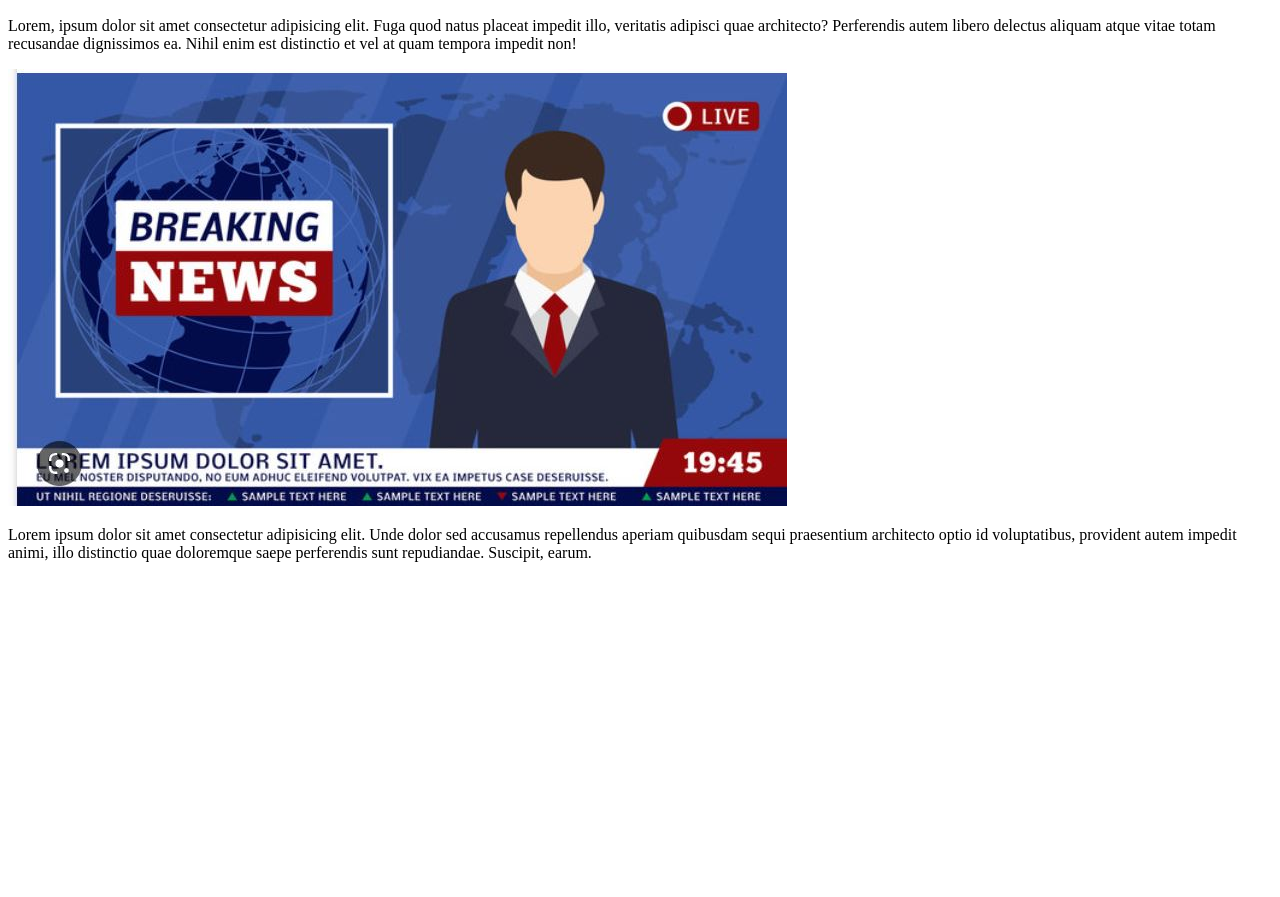
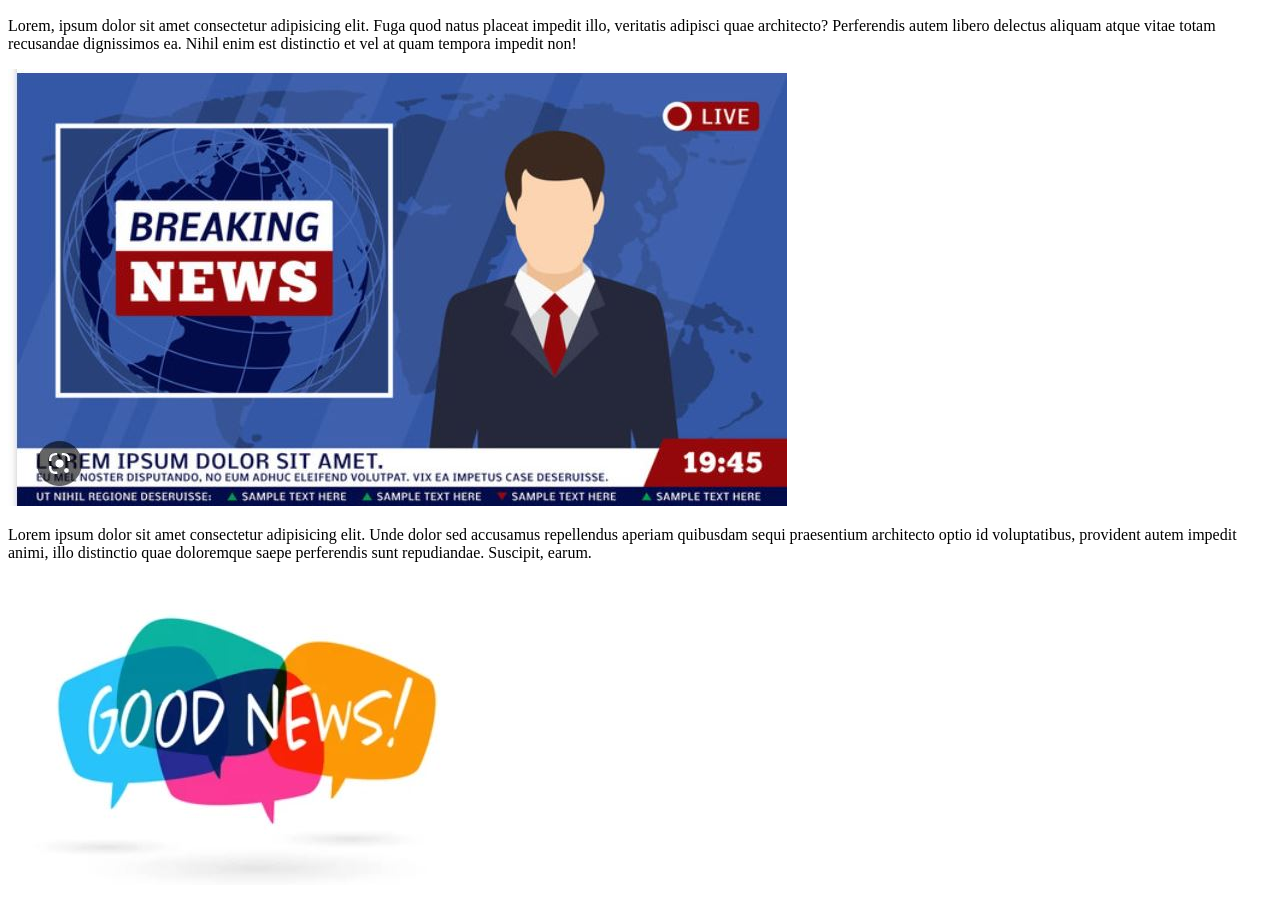
Before and after one commit to Immaq/news-article, a plain HTML site: page index.html in a window 1280 px wide. Shown: the part 110-1007 px from the top of the page. Before the commit the page ends 800 px from the top, so only its background shows below. Drawn offline with Linux system fonts and the light colour scheme.

Commit message:
Add paragraph and images

```diff
--- a/index.html
+++ b/index.html
@@ -10,5 +10,6 @@
         <p>Lorem, ipsum dolor sit amet consectetur adipisicing elit. Fuga quod natus placeat impedit illo, veritatis adipisci quae architecto? Perferendis autem libero delectus aliquam atque vitae totam recusandae dignissimos ea. Nihil enim est distinctio et vel at quam tempora impedit non!</p>
         <img src="images/news1.JPG" alt="News1">
         <p>Lorem ipsum dolor sit amet consectetur adipisicing elit. Unde dolor sed accusamus repellendus aperiam quibusdam sequi praesentium architecto optio id voluptatibus, provident autem impedit animi, illo distinctio quae doloremque saepe perferendis sunt repudiandae. Suscipit, earum.</p>
+        <img src="images/news2.JPG" alt="News2">
     </body>
 </html>
```
